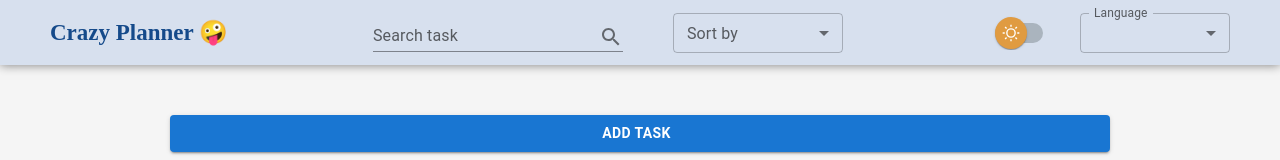
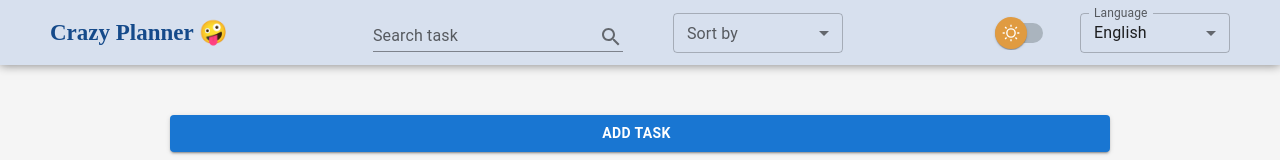
Before and after one commit to artkosmos/planner-webpack, a React app: page / in a window 1280 px wide. Shown: the top 160 px of the page. Built offline with nearby package versions, Linux system fonts and the light colour scheme.

Commit message:
fix problem with empty language select if language wasn't recognized

```diff
--- a/src/api/main-slice.ts
+++ b/src/api/main-slice.ts
@@ -8,7 +8,7 @@ import {
 
 import taskService from '@/api';
 import { IGetTaskListArgs } from '@/backend';
-import { ITask } from '@/common/types';
+import { ITask, TAvailableLanguages } from '@/common/types';
 import { createAppAsyncThunk } from '@/utils/pretyped-async-thunk';
 
 const getTaskList = createAppAsyncThunk(
@@ -79,6 +79,7 @@ const slice = createSlice({
     darkTheme: false as boolean,
     search: '' as string,
     sortBy: '' as string,
+    language: '' as TAvailableLanguages,
   },
   reducers: {
     changeAppTheme: (state, action: PayloadAction<boolean>) => {
@@ -92,6 +93,9 @@ const slice = createSlice({
     },
     setSort: (state, action: PayloadAction<string>) => {
       state.sortBy = action.payload;
+    },
+    setLanguage: (state, action: PayloadAction<TAvailableLanguages>) => {
+      state.language = action.payload;
     },
   },
   extraReducers: builder => {
--- a/src/common/types/types.ts
+++ b/src/common/types/types.ts
@@ -5,3 +5,5 @@ export interface ITask {
   image?: string | null;
   important?: boolean;
 }
+
+export type TAvailableLanguages = 'en' | 'ru';
--- a/src/components/business/header/header.tsx
+++ b/src/components/business/header/header.tsx
@@ -1,4 +1,4 @@
-import { ChangeEvent, useMemo, useState } from 'react';
+import { ChangeEvent, useEffect, useMemo, useState } from 'react';
 import { useTranslation } from 'react-i18next';
 import { useLocation } from 'react-router-dom';
 import { SelectChangeEvent } from '@mui/material';
@@ -6,9 +6,11 @@ import { SelectChangeEvent } from '@mui/material';
 import clsx from 'clsx';
 
 import { appActions } from '@/api';
+import { TAvailableLanguages } from '@/common/types';
 import { SearchInput } from '@/components/shared/search-input';
 import { Select, type SelectItem } from '@/components/shared/select';
 import { SwitchTheme } from '@/components/shared/switch-theme';
+import { languages } from '@/constants/languages';
 import { useAppDispatch, useAppSelector } from '@/store';
 import { debouncedSearch } from '@/utils/debounced-search';
 import { useDarkTheme } from '@/utils/use-dark-theme';
@@ -22,8 +24,15 @@ export const Header = () => {
   const { isDark, setIsDark } = useDarkTheme();
   const location = useLocation();
 
+  useEffect(() => {
+    const initLanguage: TAvailableLanguages =
+      languages.find(lang => lang === i18n.language) || 'en';
+    dispatch(appActions.setLanguage(initLanguage));
+  }, []);
+
   const isDarkTheme = useAppSelector(state => state.main.darkTheme);
   const sortBy = useAppSelector(state => state.main.sortBy);
+  const currentLanguage = useAppSelector(state => state.main.language);
 
   const languageItems: SelectItem[] = useMemo(() => {
     return [
@@ -116,7 +125,7 @@ export const Header = () => {
           label={t('select_label')}
           items={languageItems}
           onChange={event => i18n.changeLanguage(event.target.value as string)}
-          value={i18n.language}
+          value={currentLanguage}
           data-testid={'select-lang'}
         />
       </div>
--- /dev/null
+++ b/src/constants/languages.ts
@@ -0,0 +1,3 @@
+import { TAvailableLanguages } from '@/common/types';
+
+export const languages: TAvailableLanguages[] = ['en', 'ru'];
```
